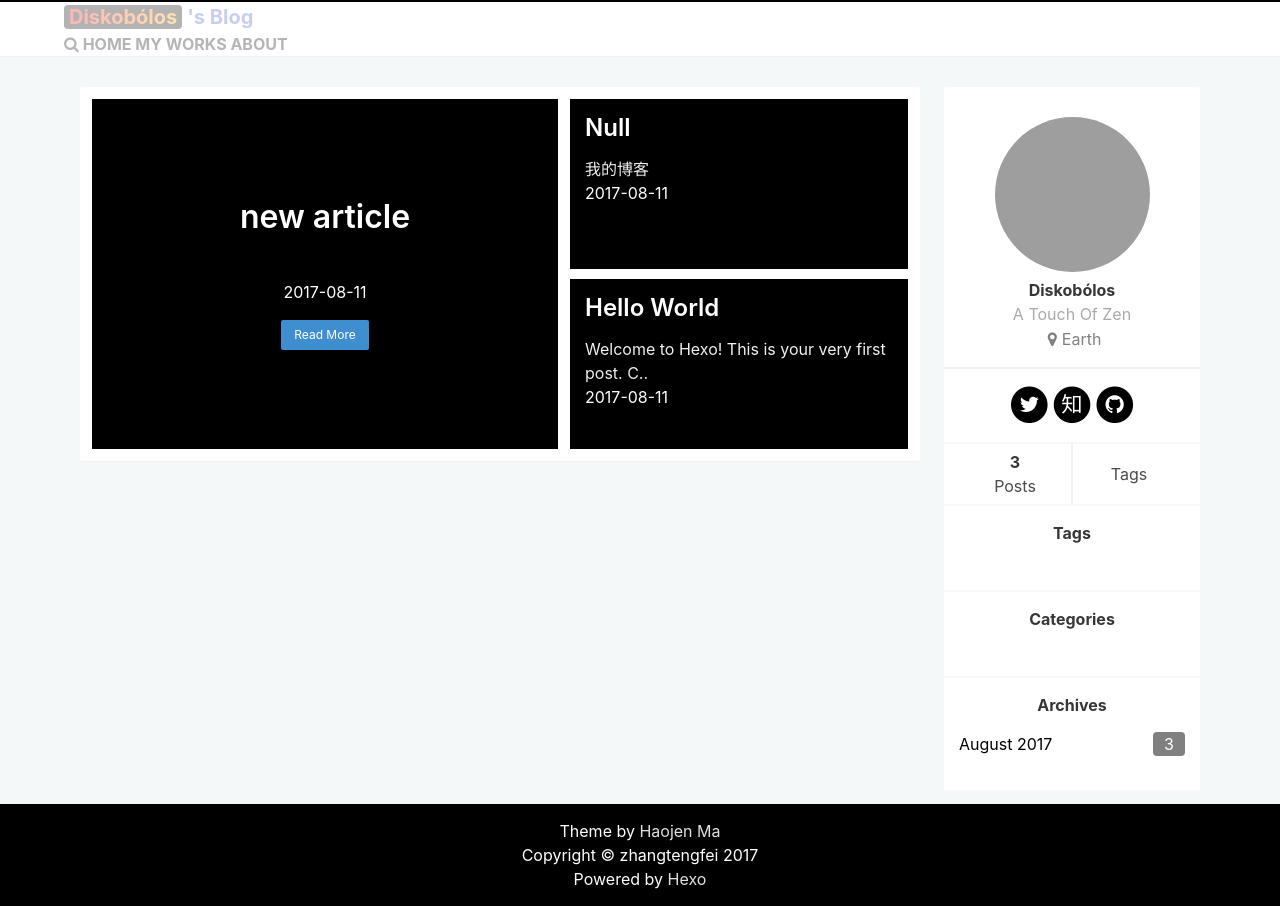
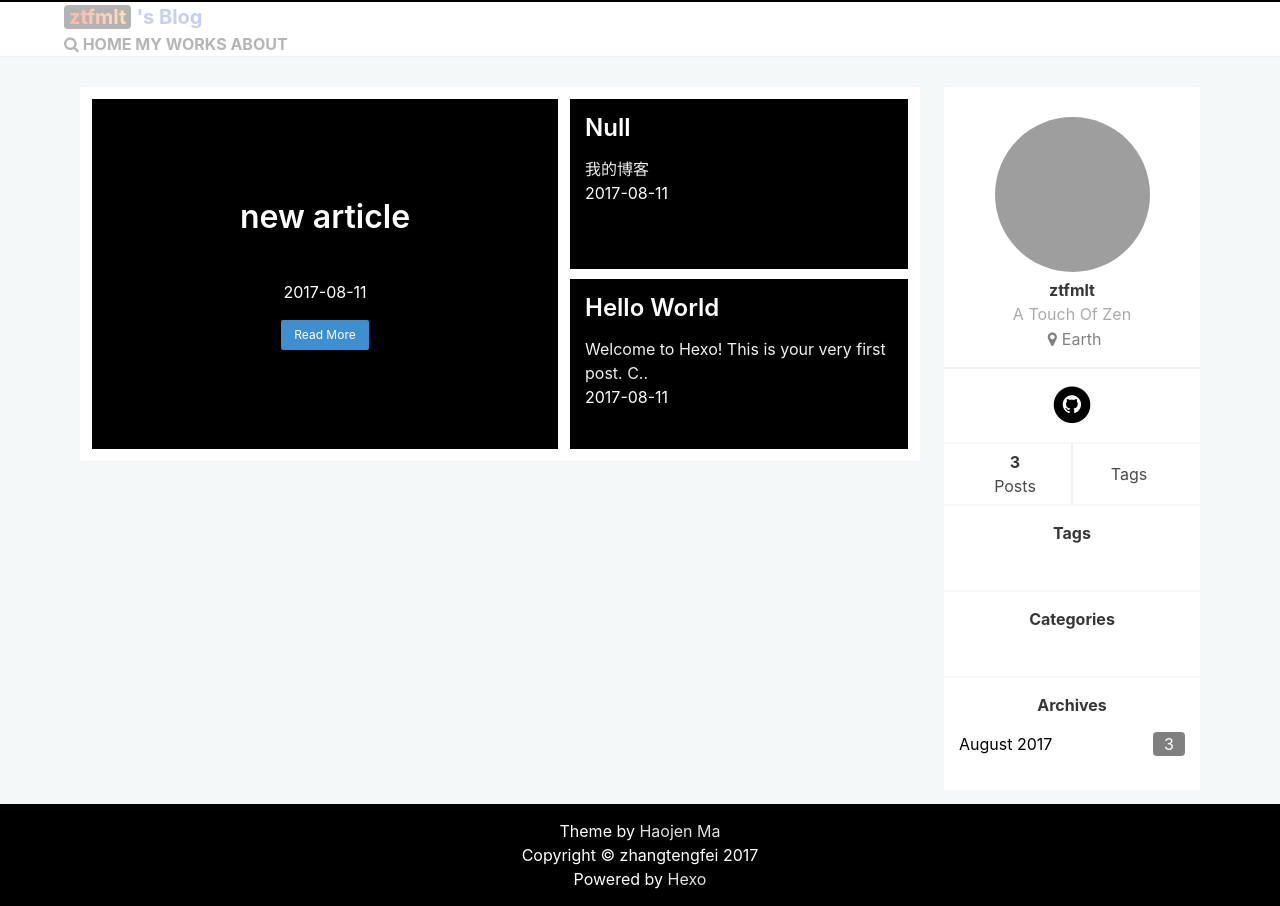
Before and after one commit to zhangtengfei91/zhangtengfei.github.io, a plain HTML site: page index.html in a window 1280 px wide. Drawn offline with nearby package versions, Linux system fonts and the light colour scheme; grey boxes are pictures that could not be loaded.

Commit message:
Site updated: 2017-08-12 00:50:23

```diff
--- a/index.html
+++ b/index.html
@@ -36,7 +36,7 @@
     <nav class="nav">
          <div class="nav-left">
             <a href="/" class="nav-item" style="font-size: 20px;">
-              <span class="logo">Diskobólos</span>'s Blog
+              <span class="logo">ztfmlt</span>'s Blog
             </a>
          </div>
         <div class="nav-center is-hidden position-relative" id="search_container">
@@ -378,7 +378,7 @@
                 <img class="avatar" src="https://cdn2.iconfinder.com/data/icons/rcons-user/32/male-shadow-circle-512.png">
             </header>
             <section class="has-text-centered">
-                <h3><strong>Diskobólos</strong></h3>
+                <h3><strong>ztfmlt</strong></h3>
                 <p class="sub-title">A Touch Of Zen</p>
 
                 <p class="is-flex center" style=" color: gray">
@@ -393,25 +393,7 @@
 
 
 
-                <li>
-                    <a target="_blank" href="https://twitter.com/ehazon">
-                                        <span class="fa-stack fa-lg">
-                                            <i class="fa fa-circle fa-stack-2x"></i>
-                                            <i class="fa fa-twitter fa-stack-1x fa-inverse"></i>
-                                        </span>
-                    </a>
-                </li>
 
-
-
-                <li>
-                    <a target="_blank" href="https://www.zhihu.com/people/margretz">
-                                        <span class="fa-stack fa-lg">
-                                            <i class="fa fa-circle fa-stack-2x"></i>
-                                            <i class="fa  fa-stack-1x fa-inverse">知</i>
-                                        </span>
-                    </a>
-                </li>
 
 
 
@@ -420,7 +402,7 @@
 
 
                 <li>
-                    <a target="_blank" href="https://github.com/haojen">
+                    <a target="_blank" href="https://github.com/zhangtengfei91">
                                         <span class="fa-stack fa-lg">
                                             <i class="fa fa-circle fa-stack-2x"></i>
                                             <i class="fa fa-github fa-stack-1x fa-inverse"></i>
```
Also changed, not shown: 2017/08/11/hello-world/index.html (+2 -2 lines), 2017/08/11/new-article/index.html (+2 -2 lines), 2017/08/11/我的博客/index.html (+2 -2 lines), README.html (+2 -2 lines), archives/2017/08/index.html (+1 -1 lines), archives/2017/index.html (+1 -1 lines), archives/index.html (+1 -1 lines).
